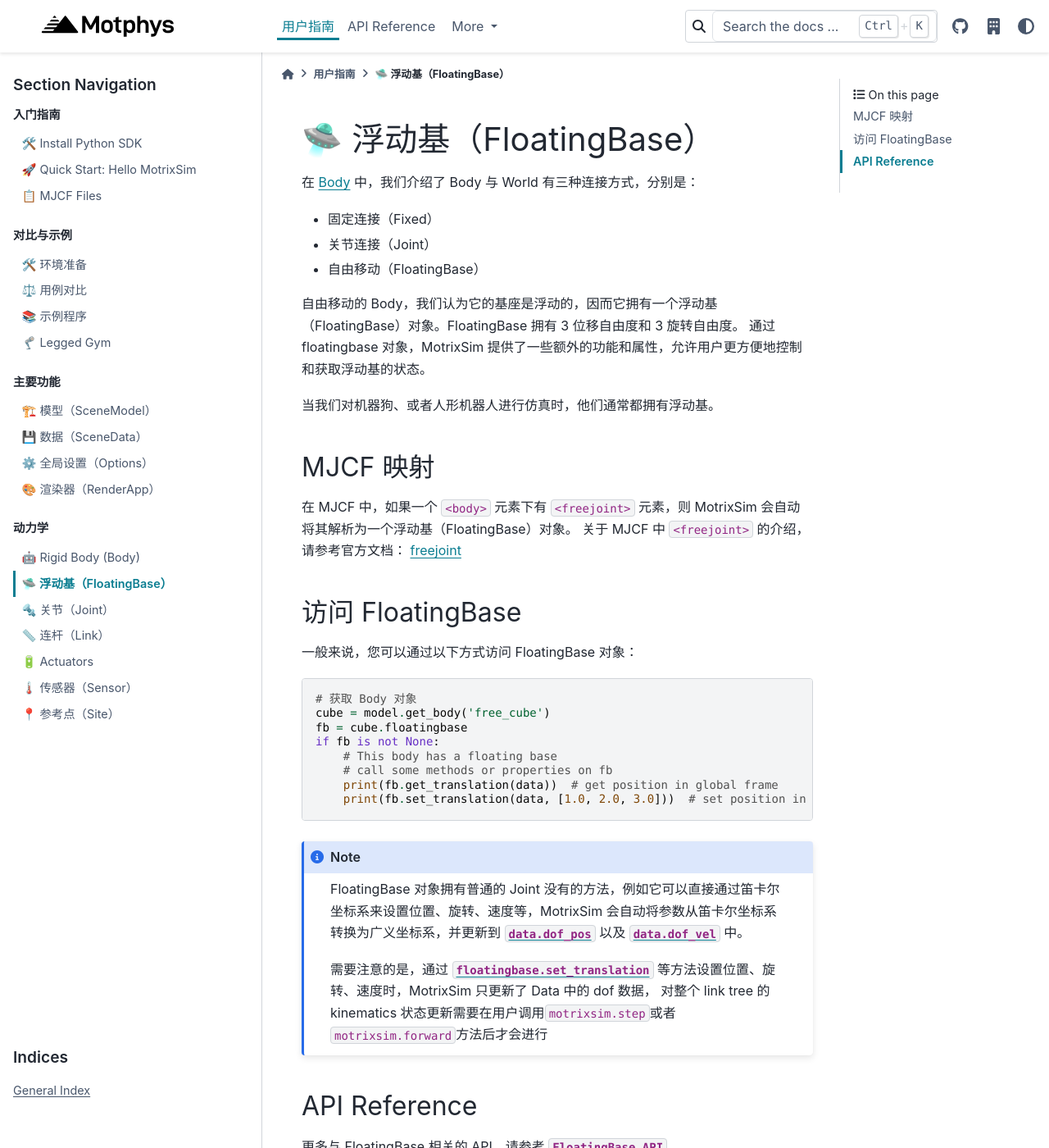
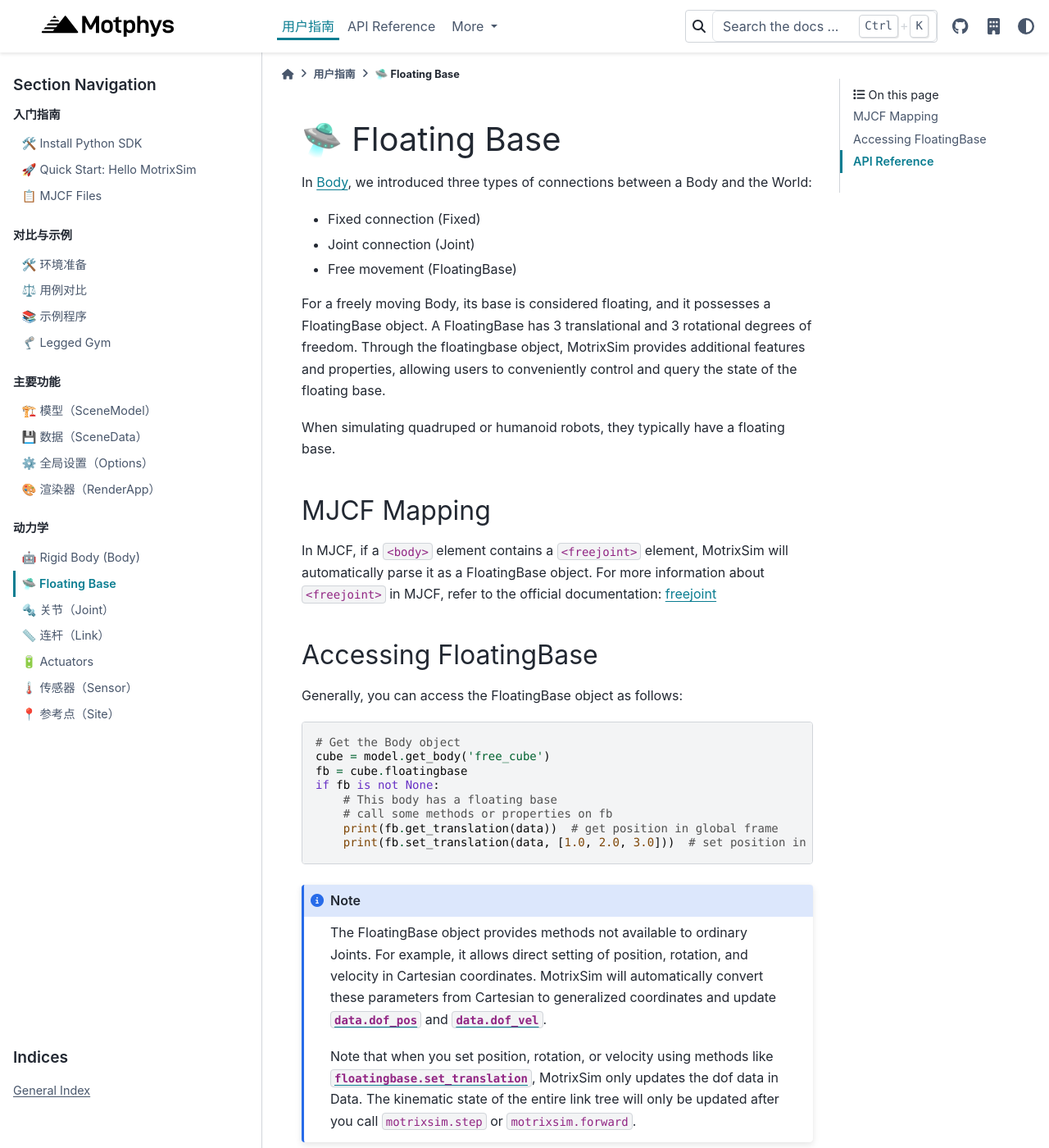
Before and after one commit to Motphys/motrixsim-docs, a Sphinx documentation site: the page built from docs.en/source/user_guide/kinematics/floating_base.md, in a window 1280 px wide and 1400 px high. Shown: the whole window at 82% size. Built offline with Sphinx 7.4.7 and the PyData theme 0.15.4, drawn with Linux system fonts in a browser that asks for light colours; some of the changed text lies outside the part shown.

Commit message:
translate user_guide kinematics floating_base.md

````diff
--- a/docs.en/source/user_guide/kinematics/floating_base.md
+++ b/docs.en/source/user_guide/kinematics/floating_base.md
@@ -1,26 +1,26 @@
-# 🛸 浮动基（FloatingBase）
+# 🛸 Floating Base
 
-在 [Body](body.md) 中，我们介绍了 Body 与 World 有三种连接方式，分别是：
+In [Body](body.md), we introduced three types of connections between a Body and the World:
 
--   固定连接（Fixed）
--   关节连接（Joint）
--   自由移动（FloatingBase）
+-   Fixed connection (Fixed)
+-   Joint connection (Joint)
+-   Free movement (FloatingBase)
 
-自由移动的 Body，我们认为它的基座是浮动的，因而它拥有一个浮动基（FloatingBase）对象。FloatingBase 拥有 3 位移自由度和 3 旋转自由度。 通过 floatingbase 对象，MotrixSim 提供了一些额外的功能和属性，允许用户更方便地控制和获取浮动基的状态。
+For a freely moving Body, its base is considered floating, and it possesses a FloatingBase object. A FloatingBase has 3 translational and 3 rotational degrees of freedom. Through the floatingbase object, MotrixSim provides additional features and properties, allowing users to conveniently control and query the state of the floating base.
 
-当我们对机器狗、或者人形机器人进行仿真时，他们通常都拥有浮动基。
+When simulating quadruped or humanoid robots, they typically have a floating base.
 
-## MJCF 映射
+## MJCF Mapping
 
-在 MJCF 中，如果一个 `<body>` 元素下有 `<freejoint>` 元素，则 MotrixSim 会自动将其解析为一个浮动基（FloatingBase）对象。 关于 MJCF 中 `<freejoint>` 的介绍，请参考官方文档：
+In MJCF, if a `<body>` element contains a `<freejoint>` element, MotrixSim will automatically parse it as a FloatingBase object. For more information about `<freejoint>` in MJCF, refer to the official documentation:
 [freejoint](https://mujoco.readthedocs.io/en/stable/XMLreference.html#body-freejoint)
 
-## 访问 FloatingBase
+## Accessing FloatingBase
 
-一般来说，您可以通过以下方式访问 FloatingBase 对象：
+Generally, you can access the FloatingBase object as follows:
 
 ```python
-# 获取 Body 对象
+# Get the Body object
 cube = model.get_body('free_cube')
 fb = cube.floatingbase
 if fb is not None:
@@ -31,15 +31,14 @@ if fb is not None:
 ```
 
 ```{note}
-FloatingBase 对象拥有普通的 Joint 没有的方法，例如它可以直接通过笛卡尔坐标系来设置位置、旋转、速度等，MotrixSim 会自动将参数从笛卡尔坐标系转换为广义坐标系，并更新到 [`data.dof_pos`] 以及 [`data.dof_vel`] 中。
+The FloatingBase object provides methods not available to ordinary Joints. For example, it allows direct setting of position, rotation, and velocity in Cartesian coordinates. MotrixSim will automatically convert these parameters from Cartesian to generalized coordinates and update [`data.dof_pos`] and [`data.dof_vel`].
 
-需要注意的是，通过 [`floatingbase.set_translation`] 等方法设置位置、旋转、速度时，MotrixSim 只更新了 Data 中的 dof 数据， 对整个 link tree 的 kinematics 状态更新需要在用户调用`motrixsim.step`或者`motrixsim.forward`方法后才会进行
-
+Note that when you set position, rotation, or velocity using methods like [`floatingbase.set_translation`], MotrixSim only updates the dof data in Data. The kinematic state of the entire link tree will only be updated after you call `motrixsim.step` or `motrixsim.forward`.
 ```
 
 ## API Reference
 
-更多与 FloatingBase 相关的 API，请参考 [`FloatingBase API`]
+For more APIs related to FloatingBase, see [`FloatingBase API`]
 
 [`FloatingBase API`]: motrixsim.FloatingBase
 [`data.dof_pos`]: motrixsim.SceneData.dof_pos
````
